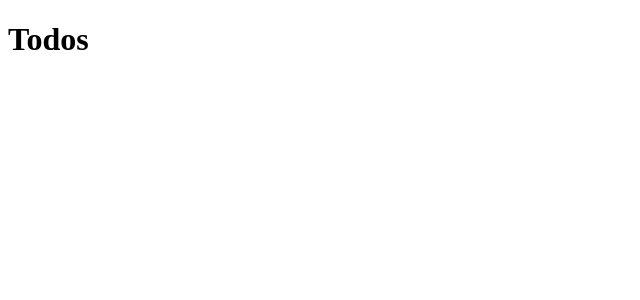
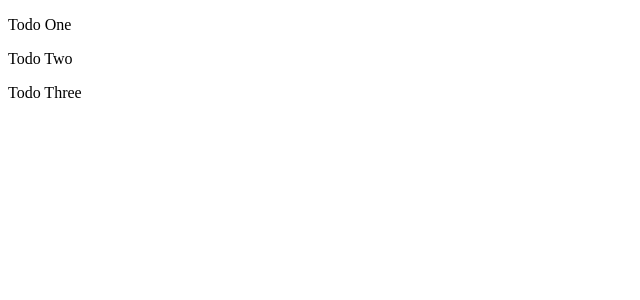
Before and after one commit to CLantigua2/angular-todo-list, an Angular app: page / in a window 1280 px wide. Shown: the top 300 px of the page, without its empty margins (0-640 px from the left). Built offline with nearby package versions, Linux system fonts and the light colour scheme.

Commit message:
rendered multiple todo component items

```diff
--- a/src/app/app.module.ts
+++ b/src/app/app.module.ts
@@ -4,11 +4,13 @@
 import { AppRoutingModule } from './app-routing.module';
 import { AppComponent } from './app.component';
 import { TodosComponent } from './components/todos/todos.component';
+import { TodoItemComponent } from './components/todo-item/todo-item.component';
 
 @NgModule({
   declarations: [
     AppComponent,
-    TodosComponent
+    TodosComponent,
+    TodoItemComponent
   ],
   imports: [
     BrowserModule,
--- /dev/null
+++ b/src/app/components/todo-item/todo-item.component.html
@@ -0,0 +1,3 @@
+<p>
+  {{ todo.title }}
+</p>
--- /dev/null
+++ b/src/app/components/todo-item/todo-item.component.ts
@@ -0,0 +1,17 @@
+import { Component, OnInit, Input } from '@angular/core';
+import { Todo } from 'src/app/models/Todo'
+
+@Component({
+  selector: 'app-todo-item',
+  templateUrl: './todo-item.component.html',
+  styleUrls: ['./todo-item.component.css']
+})
+export class TodoItemComponent implements OnInit {
+  @Input() todo: Todo
+
+  constructor() { }
+
+  ngOnInit() {
+  }
+
+}
--- a/src/app/components/todos/todos.component.html
+++ b/src/app/components/todos/todos.component.html
@@ -1 +1,5 @@
-<h1>Todos</h1>
+<app-todo-item
+  *ngFor="let todo of todos"
+  [todo]="todo"
+  >
+</app-todo-item>
--- a/src/app/components/todos/todos.component.ts
+++ b/src/app/components/todos/todos.component.ts
@@ -11,6 +11,23 @@
   constructor() { }
 
   ngOnInit() {
+    this.todos = [
+      {
+        id: 1,
+        title: 'Todo One',
+        completed: false
+      },
+      {
+        id: 2,
+        title: 'Todo Two',
+        completed: true
+      },
+      {
+        id: 3,
+        title: 'Todo Three',
+        completed: false
+      }
+    ]
   }
 
 }
```
Also changed, not shown: src/app/components/todo-item/todo-item.component.css (added), 1 other file (tests, documents, lock files or other folders).
